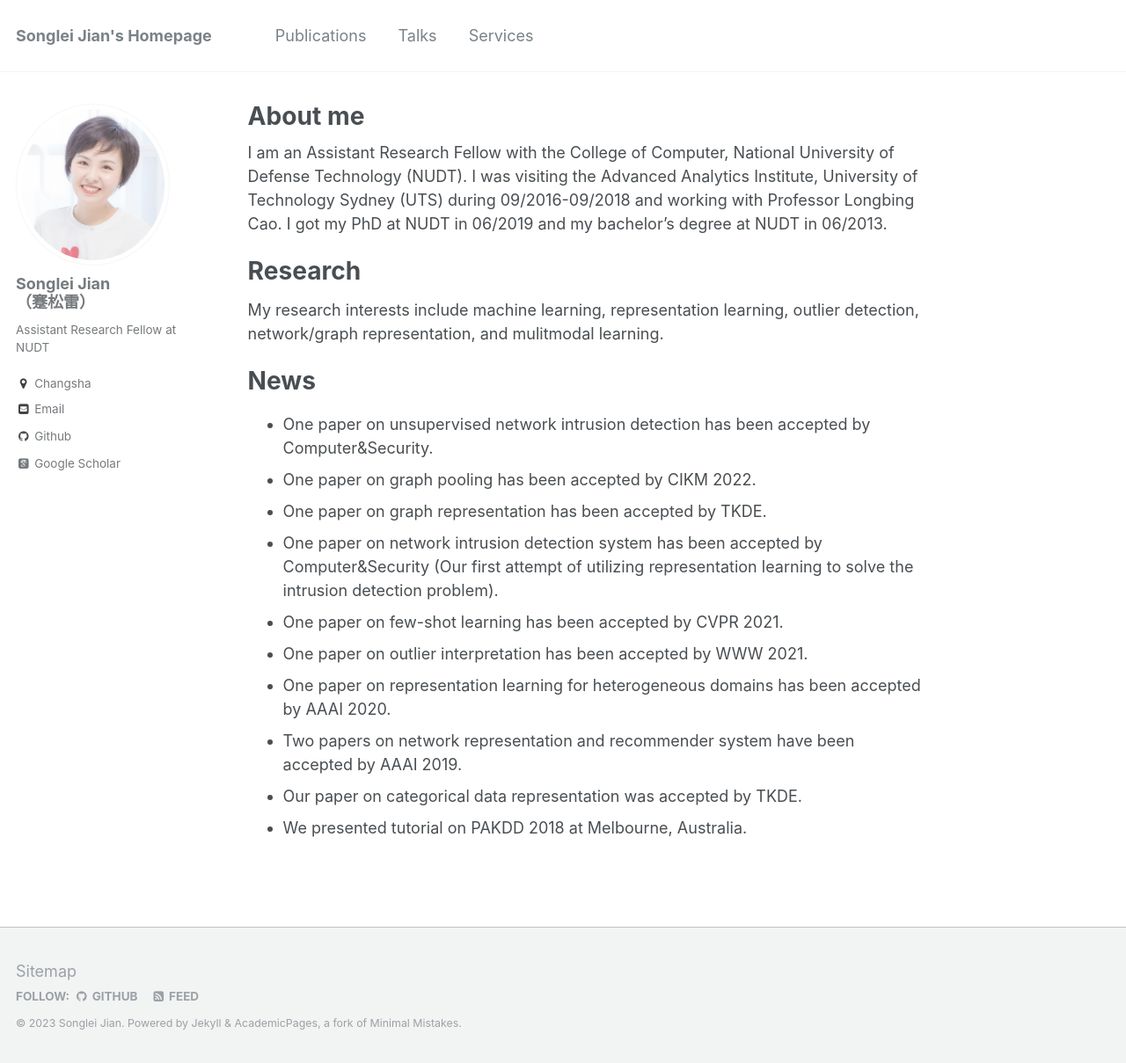
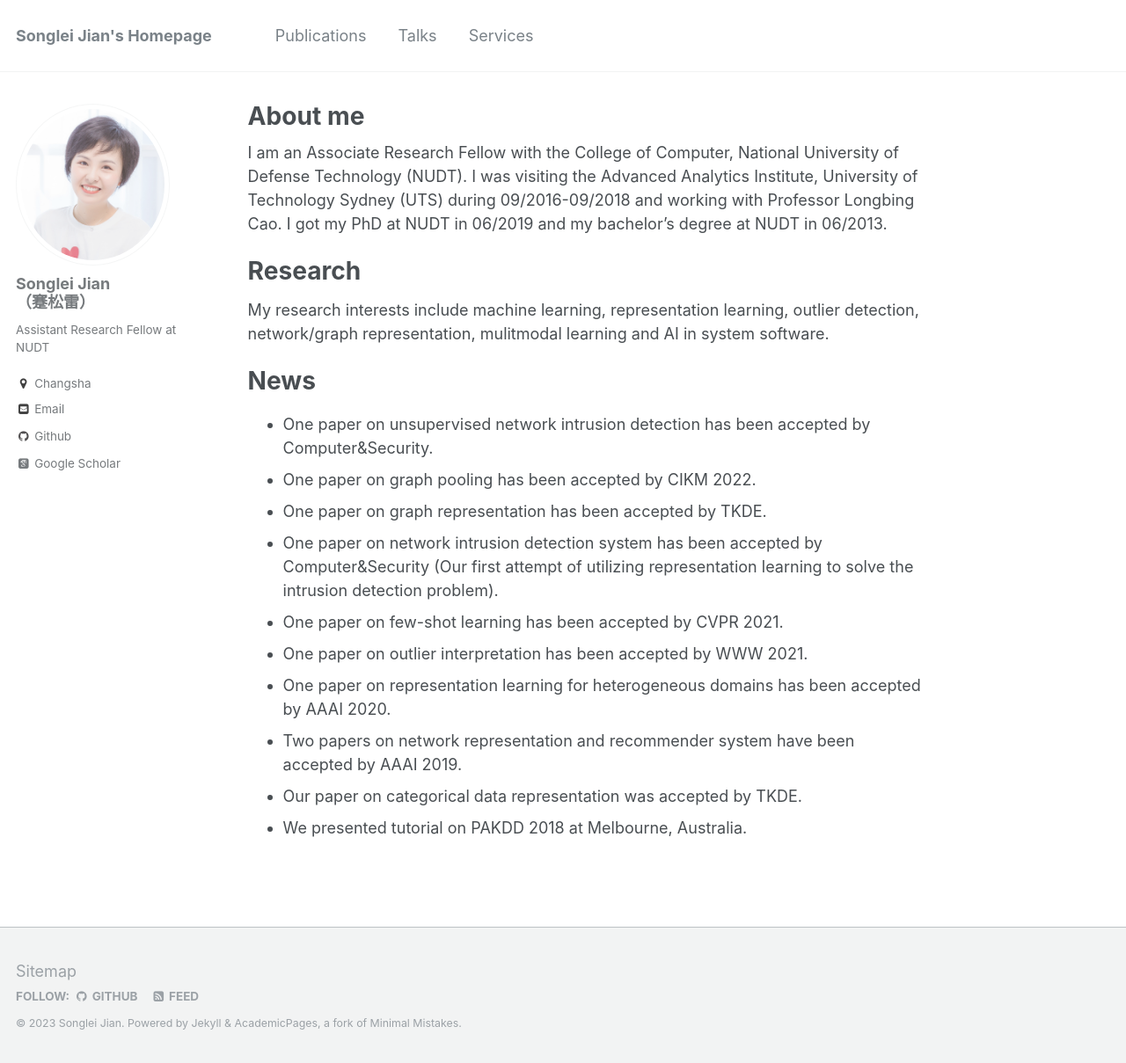
Before and after one commit to jiansonglei/jiansonglei.github.io, a Jekyll site: the page built from _pages/about.md, in a window 1280 px wide and 1209 px high. Shown: the whole window at 88% size. Built offline with Jekyll 4.4.1, drawn with Linux system fonts in a browser that asks for light colours; some web fonts are replaced; a script that is not in the unit is left out.

Commit message:
update about

```diff
--- a/_pages/about.md
+++ b/_pages/about.md
@@ -8,12 +8,12 @@ redirect_from:
   - /about.html
 ---
 
-I am an Assistant Research Fellow with the College of Computer, National University of Defense Technology (NUDT). I was visiting the Advanced Analytics Institute, University of Technology Sydney (UTS) during 09/2016-09/2018 and working with Professor Longbing Cao. I got my PhD at NUDT in 06/2019 and my bachelor's degree at NUDT in 06/2013.
+I am an Associate Research Fellow with the College of Computer, National University of Defense Technology (NUDT). I was visiting the Advanced Analytics Institute, University of Technology Sydney (UTS) during 09/2016-09/2018 and working with Professor Longbing Cao. I got my PhD at NUDT in 06/2019 and my bachelor's degree at NUDT in 06/2013.
 
 Research
 ========
 
-My research interests include machine learning, representation learning, outlier detection, network/graph representation,  and mulitmodal learning.
+My research interests include machine learning, representation learning, outlier detection, network/graph representation,  mulitmodal learning and AI in system software.
 
 News
 =======
```
